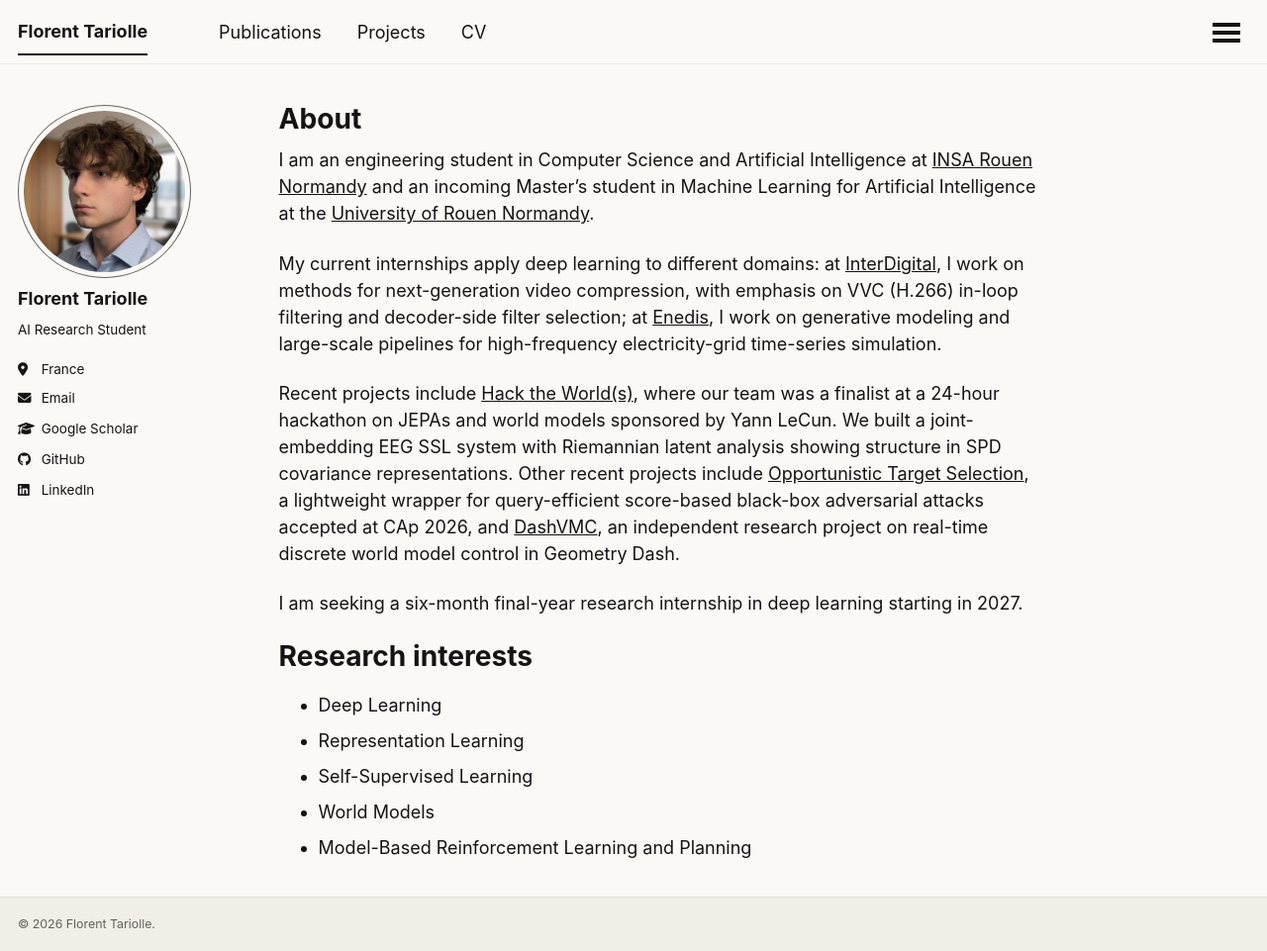
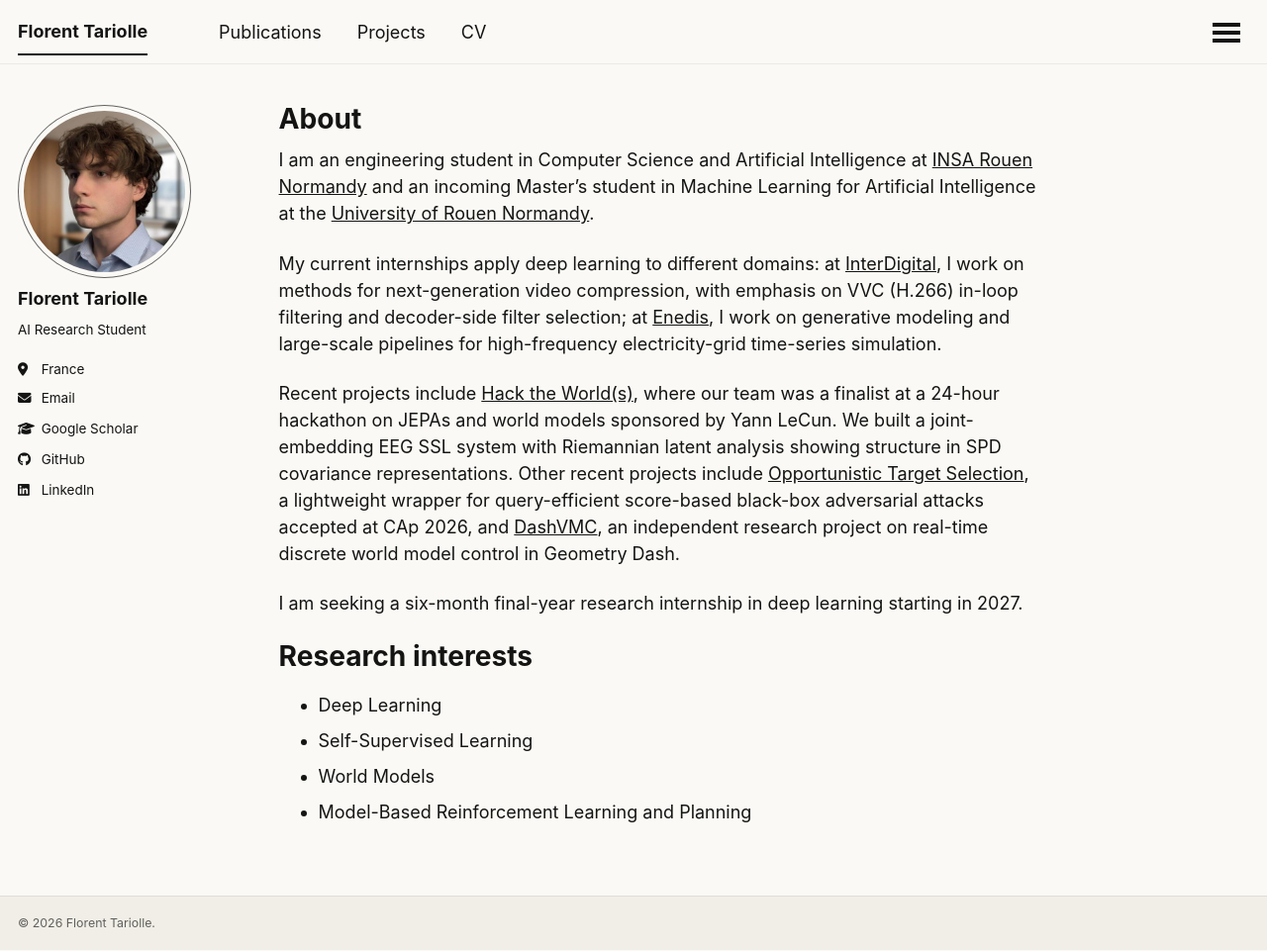
Before and after one commit to Tariolle/Tariolle.github.io, a Jekyll site: the page built from _pages/about.md, in a window 1280 px wide and 961 px high. Shown: the whole window at 99% size. Built offline with Jekyll 4.4.1, drawn with Linux system fonts in a browser that asks for light colours; a script that is not in the unit is left out.

Commit message:
docs: drop Representation Learning from research interests

```diff
--- a/_pages/about.md
+++ b/_pages/about.md
@@ -19,7 +19,6 @@ Research interests
 ======
 
 - Deep Learning
-- Representation Learning
 - Self-Supervised Learning
 - World Models
 - Model-Based Reinforcement Learning and Planning
```
